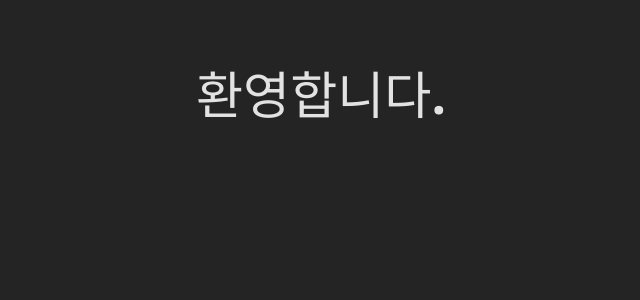
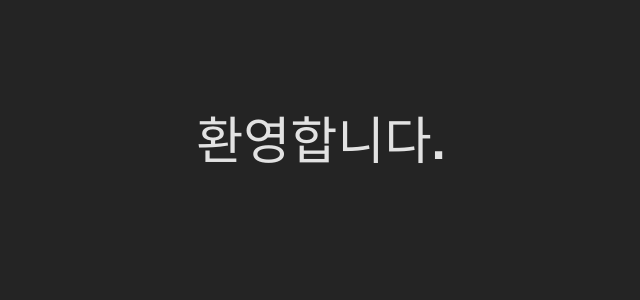
Before and after one commit to osparking/react-exercise, a React (Vite) app: page / in a window 1280 px wide. Shown: the top 300 px of the page, without its empty margins (319-959 px from the left). Built offline with nearby package versions, Linux system fonts and the light colour scheme.

Commit message:
put heading line text at center

```diff
--- a/src/App.css
+++ b/src/App.css
@@ -1,6 +1,9 @@
-#root {
-  max-width: 1280px;
-  margin: 0 auto;
-  padding: 2rem;
+div {
+  width: 100%;
+  font-family: Arial, "Helvetica Neue", Helvetica, sans-serif;
   text-align: center;
+  padding: 0;
+  margin: 0;
+  padding-top: 40px;
+  min-height: 100vh;
 }
--- a/src/App.jsx
+++ b/src/App.jsx
@@ -3,9 +3,9 @@ import './App.css';
 function App() {
 
   return (
-    <>
+    <div>
       <h1>환영합니다.</h1>
-    </>
+    </div>
   )
 }
 
```
